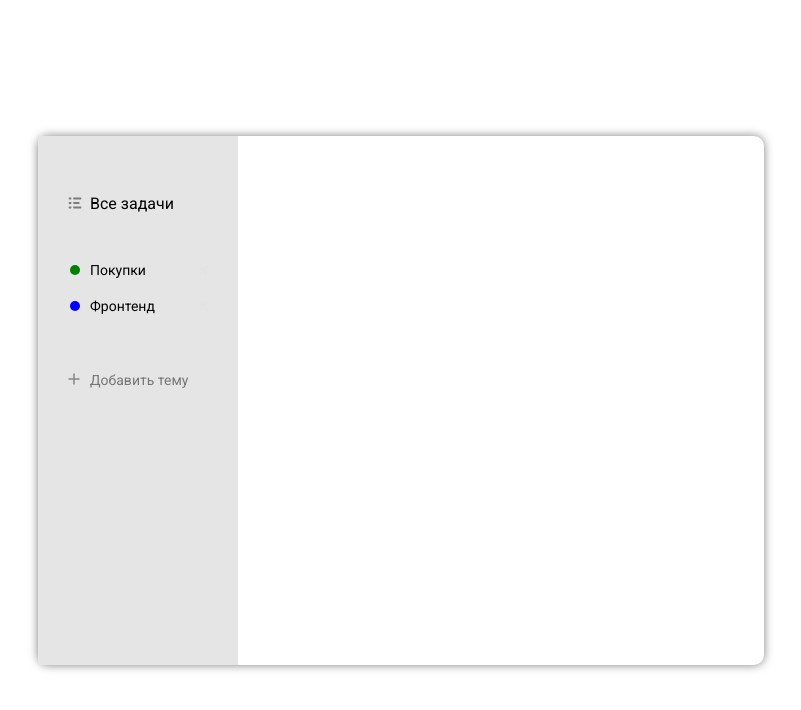
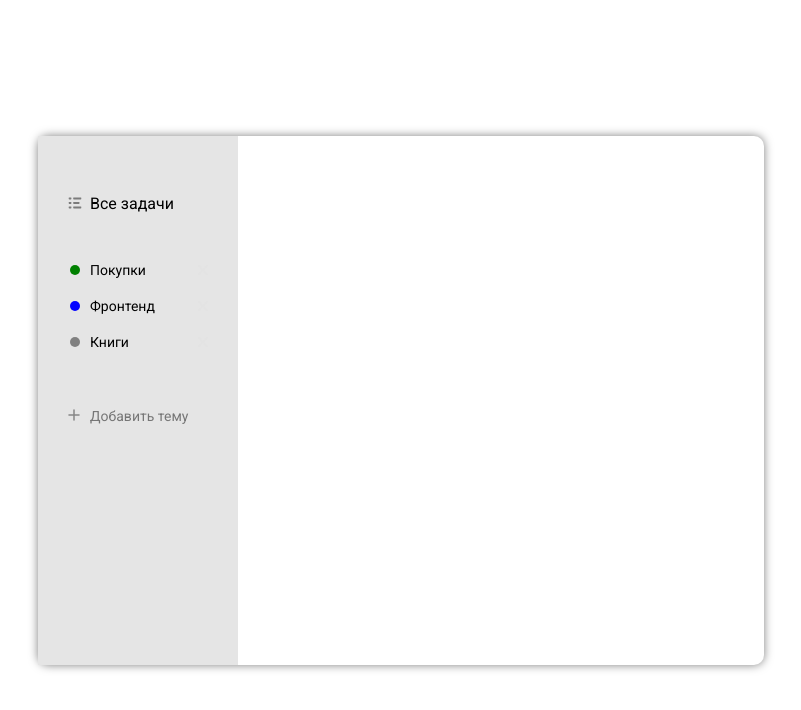
Before and after one commit to JesusLeto/React_Todo, a React (Create React App) app: page / in a window 1280 px wide. Shown: the top 710 px of the page, without its empty margins (239-1040 px from the left). Built offline with nearby package versions, Linux system fonts and the light colour scheme.

Commit message:
Modal_done

```diff
--- a/src/components/ThemeList.jsx
+++ b/src/components/Task.jsx
@@ -1,25 +1,17 @@
-import React, { useState } from 'react';
+import React from 'react';
 
-const ThemeList = ({Tasking}) => {
+const Task = ({OnClick, TaskObj, activeClass}) => {
 
     return(
-         <ul className = "ThemeList">
-            {Tasking.map(Element => {
-
-                return(
-
-                <li key = {Element.id} className = {`Theme`}>
-
-                    <div className = "Circle" style = {{backgroundColor: Element.color}}></div>
-                    <p>{Element.Name}</p>
+            <li onClick = {OnClick} key = {TaskObj.id} className = {`Theme ${activeClass}`}>
+                    <div className = "Circle" style = {{backgroundColor: TaskObj.color}}></div>
+                    <p>{TaskObj.Name}</p>
                     <svg width="10" height="10" viewBox="0 0 10 10" fill="none" xmlns="http://www.w3.org/2000/svg">
                     <path d="M6.24741 5L9.73899 1.50842C9.9047 1.343 9.99791 1.11853 9.99812 0.884393C9.99832 0.650251 9.90551 0.425617 9.74009 0.259907C9.57468 0.0941973 9.35021 0.000986589 9.11606 0.000779811C8.88192 0.000573033 8.65729 0.0933872 8.49158 0.258804L5 3.75038L1.50842 0.258804C1.34271 0.0930948 1.11796 0 0.883613 0C0.649264 0 0.424514 0.0930948 0.258804 0.258804C0.0930948 0.424514 0 0.649264 0 0.883613C0 1.11796 0.0930948 1.34271 0.258804 1.50842L3.75038 5L0.258804 8.49158C0.0930948 8.65729 0 8.88204 0 9.11639C0 9.35074 0.0930948 9.57549 0.258804 9.7412C0.424514 9.90691 0.649264 10 0.883613 10C1.11796 10 1.34271 9.90691 1.50842 9.7412L5 6.24962L8.49158 9.7412C8.65729 9.90691 8.88204 10 9.11639 10C9.35074 10 9.57549 9.90691 9.7412 9.7412C9.90691 9.57549 10 9.35074 10 9.11639C10 8.88204 9.90691 8.65729 9.7412 8.49158L6.24741 5Z" fill="#E3E3E3"/>
                     </svg>
-                </li>
-                )
-            })}
-        </ul>
-    )
-}
+            </li>
+            )
 
-export default ThemeList
+            }
+
+export default Task
--- a/src/components/addingPage/addingPage.jsx
+++ b/src/components/addingPage/addingPage.jsx
@@ -9,6 +9,8 @@ const color = ["#C9D1D3", "#42B883", "#64C4ED", "#FFBBCC", "#B6E6BD", "#C355F5",
 
 const AddingPage = () => {
     const [ShowingModal, SetShowModal] = useState(false)
+    const [ActiveColor, SetActiveColor] = useState(null)
+    console.log(ActiveColor)
 
     return(
         <div className="addTheme">
@@ -21,6 +23,7 @@ const AddingPage = () => {
             </svg>
             <span>Добавить тему</span>
             </span>
+
     {/* -----------------------Modal block -----------------------*/}
         {ShowingModal && <div className = "addingPage">
             <input type="text" placeholder = "Название темы"/>
@@ -28,7 +31,7 @@ const AddingPage = () => {
                 {
                     color.map((element, index) =>{
                         return(
-                            <div key = {index} className="color-block-choise" style = {{background: element}}></div>
+                            <div onClick = { () => SetActiveColor(element)} key = {index} className = {ActiveColor === element? "color-block-choise activeBTN": "color-block-choise" } style = {{background: element}}></div>
                         )
                     })
                 }
--- a/src/components/addingPage/addingPage.scss
+++ b/src/components/addingPage/addingPage.scss
@@ -27,7 +27,6 @@
             height: 20px;
             width: 20px;
             border-radius: 50%;
-            background-color: blue;
             margin: 2.5px;
             cursor: pointer;
 
@@ -55,3 +54,7 @@
 
     }
 }
+
+.activeBTN{
+    transform: scale(1.3)
+}
--- a/src/components/menu.jsx
+++ b/src/components/menu.jsx
@@ -1,23 +1,31 @@
-import React from 'react';
+import React, {useState} from 'react';
 import AddingPage from './addingPage/addingPage';
-import ThemeList from './ThemeList';
+import Task from './Task'
+
+
 
 let Tasking = [
     {
         id: 1,
-        active: false,
         Name: "Покупки",
         color: "green"
     },
     {
         id: 2,
-        active: false,
         Name: "Фронтенд",
         color: "blue"
+    },
+    {
+        id: 3,
+        Name: "Книги",
+        color: "grey"
     },
 ]
 
 const Menu = () => {
+    const [ActiveTask, SetActiveTask] = useState(null)
+
+
     return(
         <div className = "Menu">
             <div className="Menu__wrapper">
@@ -26,7 +34,15 @@ const Menu = () => {
             </svg>
             <span className = "Menu__header">Все задачи</span>
             </div>
-            <ThemeList Tasking = {Tasking}/>
+            <ul className = "ThemeList">
+                {
+                    Tasking.map((Theme, index) =>{
+                        return (
+                        <Task OnClick = { () => SetActiveTask(Theme.id)} TaskObj = {Theme} activeClass = {ActiveTask === Theme.id ? "active": "" } key = {index}/>
+                        )
+                    })
+                }
+            </ul>
             <AddingPage />
         </div>
 )}
--- a/src/components/page.jsx
+++ b/src/components/page.jsx
@@ -1,7 +1,7 @@
 import React from 'react';
 import Menu from './menu';
 import Content from './content';
-import AddingPage from './addingPage/addingPage';
+
 
 const Page = () =>{
     return (
```
